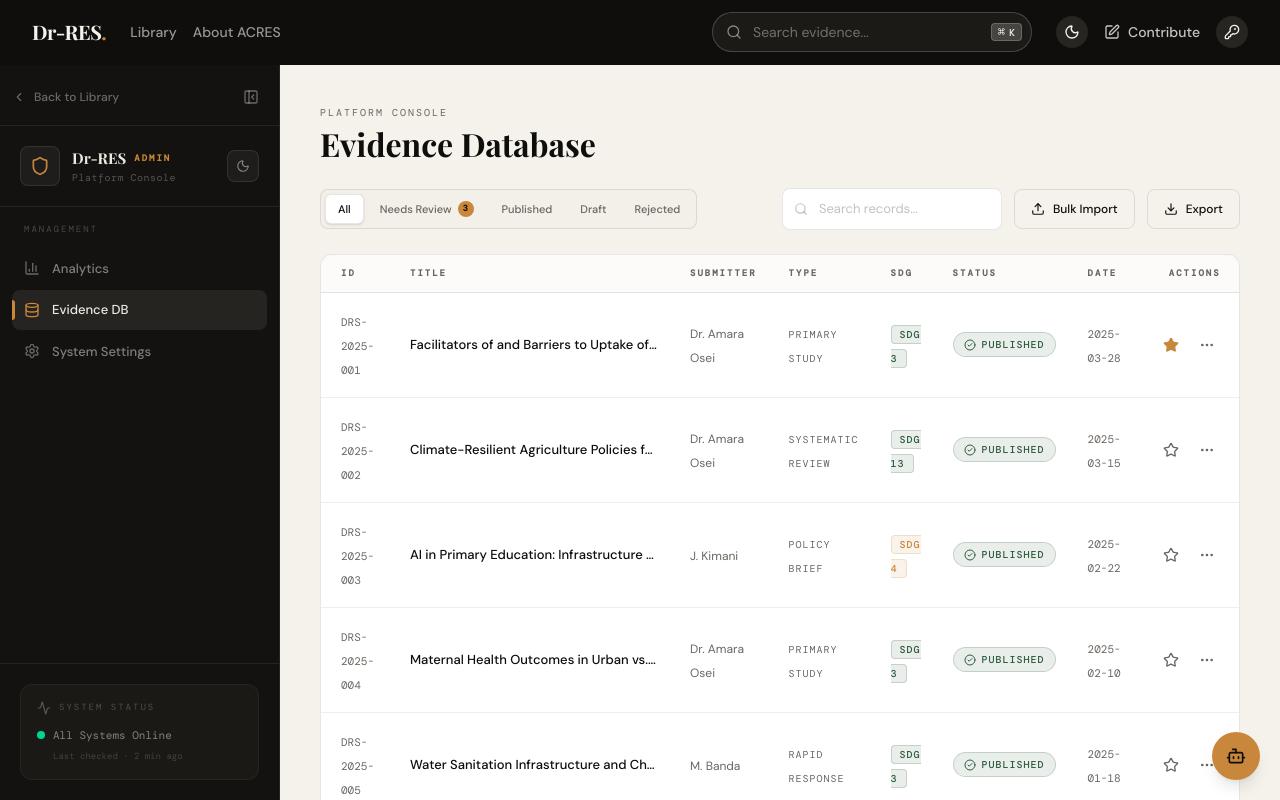
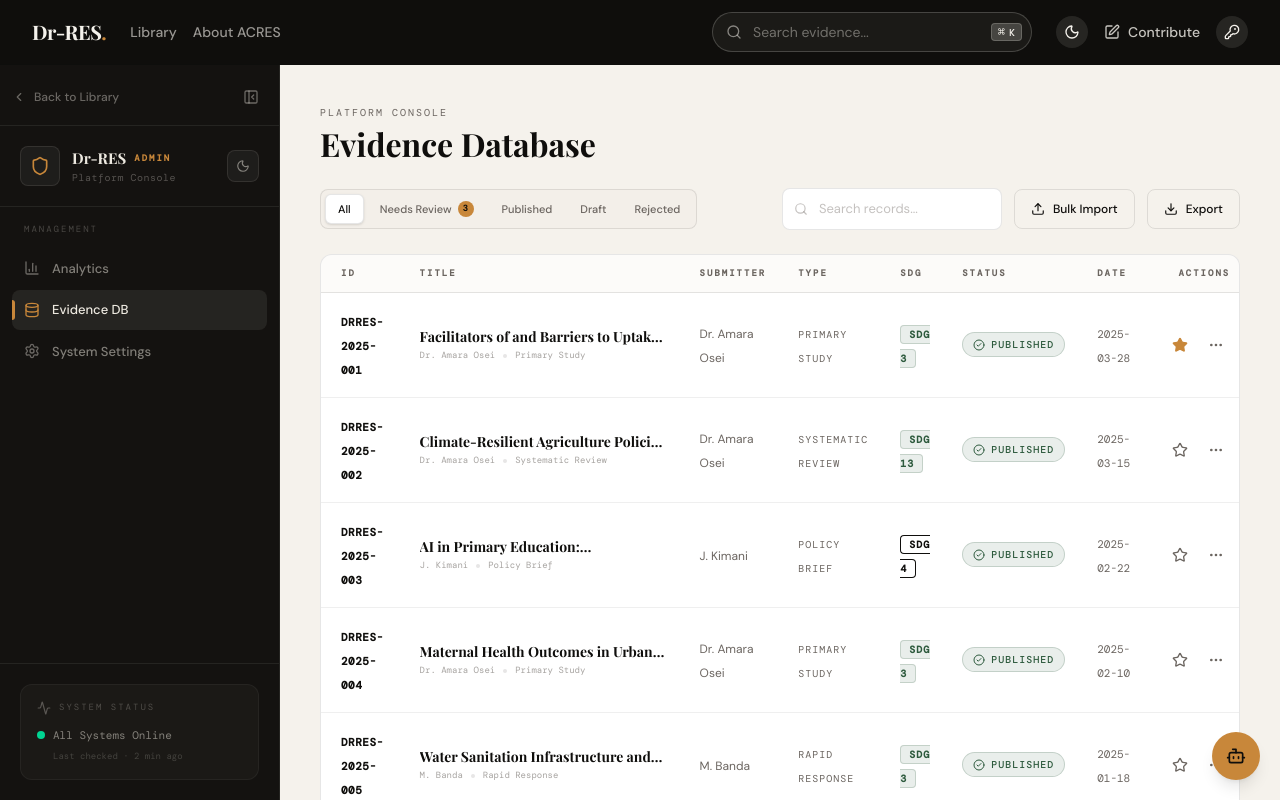
Before and after one commit to Aurits/drres-app, a Next.js app in the folder frontend/: page /admin/database in a window 1280 px wide. Built offline with nearby package versions, Linux system fonts and the light colour scheme.

Commit message:
feat: implement admin evidence database management dashboard and UI components

```diff
--- a/frontend/app/admin/database/page.tsx
+++ b/frontend/app/admin/database/page.tsx
@@ -9,9 +9,10 @@ import {
 
 type EvidenceRecord = {
   id: string;
-  title: string;
+  uniqueId: string;
   submitter: string;
   submitterEmail: string;
+  title: string;
   type: string;
   sdg: string;
   status: "Needs Review" | "Published" | "Draft" | "Rejected";
@@ -26,18 +27,18 @@ type EvidenceRecord = {
 };
 
 const MOCK_RECORDS: EvidenceRecord[] = [
-  { id: "DRS-2025-001", title: "Facilitators of and Barriers to Uptake of Home-Based HIV Testing", submitter: "Dr. Amara Osei", submitterEmail: "a.osei@mak.ac.ug", type: "Primary Study", sdg: "SDG 3", status: "Published", date: "2025-03-28", abstract: "Background: Integrating home-based HIV counseling and testing (HCT) with tuberculosis (TB) evaluation could improve the uptake of HIV testing among household contacts of patients with active TB.", authors: "Osei A., Kimani J., Nakamura T.", year: "2025", country: "Uganda", priorityArea: "Communicable Diseases", doi: "10.1097/QAI.0000000000001617", isFeatured: true },
-  { id: "DRS-2025-002", title: "Climate-Resilient Agriculture Policies for Sub-Saharan Drylands", submitter: "Dr. Amara Osei", submitterEmail: "a.osei@mak.ac.ug", type: "Systematic Review", sdg: "SDG 13", status: "Published", date: "2025-03-15", abstract: "A comprehensive review of 144 pilot programs testing drought-resistant crop subsidies and soil moisture retention techniques across Sub-Saharan Africa.", authors: "Institute for Climate Impact", year: "2024", country: "Sub-Saharan Africa", priorityArea: "Food Security", doi: "10.1016/j.gfs.2024.100815" },
-  { id: "DRS-2025-003", title: "AI in Primary Education: Infrastructure Requirements for Rural Deployment", submitter: "J. Kimani", submitterEmail: "j.kimani@uon.ac.ke", type: "Policy Brief", sdg: "SDG 4", status: "Published", date: "2025-02-22", abstract: "An analysis of the digital infrastructure gaps in rural East African schools and policy recommendations for bridging the EdTech divide.", authors: "African Tech Policy Network", year: "2024", country: "Kenya", priorityArea: "Digital Infrastructure", doi: "10.1080/02680513.2024.2312788" },
-  { id: "DRS-2025-004", title: "Maternal Health Outcomes in Urban vs. Rural Settings Across East Africa", submitter: "Dr. Amara Osei", submitterEmail: "a.osei@mak.ac.ug", type: "Primary Study", sdg: "SDG 3", status: "Published", date: "2025-02-10", abstract: "A multi-site study comparing maternal health outcomes across urban and rural settings in Uganda, Kenya, and Tanzania.", authors: "Osei A., Banda M., Wanjiku R.", year: "2025", country: "East Africa", priorityArea: "Accessible Healthcare", doi: "10.1016/j.healthpol.2025.03.001" },
-  { id: "DRS-2025-005", title: "Water Sanitation Infrastructure and Cholera Prevention in Kampala Districts", submitter: "M. Banda", submitterEmail: "m.banda@makerere.ac.ug", type: "Rapid Response", sdg: "SDG 3", status: "Published", date: "2025-01-18", abstract: "A rapid evidence synthesis examining the relationship between water sanitation infrastructure investments and cholera incidence.", authors: "Banda M., Odhiambo P.", year: "2025", country: "Uganda", priorityArea: "Global Health Security", doi: "10.1186/s12889-025-18234-w" },
-  { id: "DRS-2025-006", title: "Renewable Solar Micro-Grid Deployment: Policy Frameworks for County-Level Implementation", submitter: "T. Nakamura", submitterEmail: "t.nakamura@jica.go.jp", type: "Policy Brief", sdg: "SDG 13", status: "Published", date: "2024-12-30", abstract: "Evaluating county-level policy frameworks for the deployment of solar micro-grids in off-grid communities across Kenya.", authors: "Nakamura T., Wambui S.", year: "2024", country: "Kenya", priorityArea: "Renewable Energy", doi: "10.1016/j.enpol.2024.114489" },
-  { id: "DRS-2025-007", title: "Digital Literacy Training Outcomes Among Primary School Teachers in Western Kenya", submitter: "S. Wambui", submitterEmail: "s.wambui@ku.ac.ke", type: "Primary Study", sdg: "SDG 4", status: "Published", date: "2024-12-15", abstract: "Measuring the effectiveness of a 6-month digital literacy training program for primary school teachers.", authors: "Wambui S., Achieng L.", year: "2024", country: "Kenya", priorityArea: "Digital Infrastructure", doi: "" },
-  { id: "DRS-2025-008", title: "Community Health Worker Retention Strategies: A Multi-Country Analysis", submitter: "Dr. Amara Osei", submitterEmail: "a.osei@mak.ac.ug", type: "Systematic Review", sdg: "SDG 3", status: "Published", date: "2024-11-28", abstract: "Systematic analysis of retention strategies for community health workers across 8 Sub-Saharan African countries.", authors: "Osei A., Mwangi K., Diallo F.", year: "2024", country: "Sub-Saharan Africa", priorityArea: "Accessible Healthcare", doi: "10.1186/s12960-024-00923-w" },
-  { id: "DRS-2025-009", title: "Impact of Drought-Resistant Crop Subsidies on Smallholder Farmer Incomes", submitter: "P. Odhiambo", submitterEmail: "p.odhiambo@cgiar.org", type: "Primary Study", sdg: "SDG 13", status: "Needs Review", date: "2025-04-05", abstract: "A randomized controlled trial examining the income effects of drought-resistant crop subsidies on smallholder farmers in the Sahel region.", authors: "Odhiambo P., Traoré A., Schmidt H.", year: "2025", country: "Sahel Region", priorityArea: "Food Security", doi: "10.1016/j.worlddev.2025.106389" },
-  { id: "DRS-2025-010", title: "Antimicrobial Resistance Surveillance Networks: A Gap Analysis for Eastern Africa", submitter: "Dr. Amara Osei", submitterEmail: "a.osei@mak.ac.ug", type: "Primary Study", sdg: "SDG 3", status: "Needs Review", date: "2025-04-02", abstract: "A comprehensive gap analysis of antimicrobial resistance surveillance networks across Eastern African nations, identifying critical infrastructure and capacity needs.", authors: "Osei A., Ngure K., Ssempijja V.", year: "2025", country: "Eastern Africa", priorityArea: "Communicable Diseases", doi: "10.1016/j.ijantimicag.2025.107123" },
-  { id: "DRS-2025-011", title: "Soil Carbon Sequestration Potential Under Agroforestry Systems in the Sahel", submitter: "T. Nakamura", submitterEmail: "t.nakamura@jica.go.jp", type: "Policy Brief", sdg: "SDG 13", status: "Needs Review", date: "2025-04-06", abstract: "Policy brief evaluating the carbon sequestration potential of different agroforestry systems in Sahelian landscapes.", authors: "Nakamura T., Traoré A., Diallo F.", year: "2025", country: "Sahel Region", priorityArea: "Food Security", doi: "" },
-  { id: "DRS-2025-012", title: "Mobile Health Interventions for Chronic Disease Management: Uganda Pilot Results", submitter: "M. Banda", submitterEmail: "m.banda@makerere.ac.ug", type: "Primary Study", sdg: "SDG 3", status: "Draft", date: "2025-04-07", abstract: "Pilot study results from a mobile health intervention program for chronic disease management in urban Kampala.", authors: "Banda M., Osei A.", year: "2025", country: "Uganda", priorityArea: "Accessible Healthcare", doi: "" },
+  { id: "1", uniqueId: "DRRES-2025-001", title: "Facilitators of and Barriers to Uptake of Home-Based HIV Testing", submitter: "Dr. Amara Osei", submitterEmail: "a.osei@mak.ac.ug", type: "Primary Study", sdg: "SDG 3: Good Health", status: "Published", date: "2025-03-28", abstract: "Background: Integrating home-based HIV counseling and testing (HCT) with tuberculosis (TB) evaluation could improve the uptake of HIV testing among household contacts of patients with active TB.", authors: "Osei A., Kimani J., Nakamura T.", year: "2025", country: "Uganda", priorityArea: "Communicable Diseases", doi: "10.1097/QAI.0000000000001617", isFeatured: true },
+  { id: "2", uniqueId: "DRRES-2025-002", title: "Climate-Resilient Agriculture Policies for Sub-Saharan Drylands", submitter: "Dr. Amara Osei", submitterEmail: "a.osei@mak.ac.ug", type: "Systematic Review", sdg: "SDG 13: Climate Action", status: "Published", date: "2025-03-15", abstract: "A comprehensive review of 144 pilot programs testing drought-resistant crop subsidies and soil moisture retention techniques across Sub-Saharan Africa.", authors: "Institute for Climate Impact", year: "2024", country: "Sub-Saharan Africa", priorityArea: "Food Security", doi: "10.1016/j.gfs.2024.100815" },
+  { id: "3", uniqueId: "DRRES-2025-003", title: "AI in Primary Education: Infrastructure Requirements for Rural Deployment", submitter: "J. Kimani", submitterEmail: "j.kimani@uon.ac.ke", type: "Policy Brief", sdg: "SDG 4: Quality Education", status: "Published", date: "2025-02-22", abstract: "An analysis of the digital infrastructure gaps in rural East African schools and policy recommendations for bridging the EdTech divide.", authors: "African Tech Policy Network", year: "2024", country: "Kenya", priorityArea: "Digital Infrastructure", doi: "10.1080/02680513.2024.2312788" },
+  { id: "4", uniqueId: "DRRES-2025-004", title: "Maternal Health Outcomes in Urban vs. Rural Settings Across East Africa", submitter: "Dr. Amara Osei", submitterEmail: "a.osei@mak.ac.ug", type: "Primary Study", sdg: "SDG 3: Good Health", status: "Published", date: "2025-02-10", abstract: "A multi-site study comparing maternal health outcomes across urban and rural settings in Uganda, Kenya, and Tanzania.", authors: "Osei A., Banda M., Wanjiku R.", year: "2025", country: "East Africa", priorityArea: "Accessible Healthcare", doi: "10.1016/j.healthpol.2025.03.001" },
+  { id: "5", uniqueId: "DRRES-2025-005", title: "Water Sanitation Infrastructure and Cholera Prevention in Kampala Districts", submitter: "M. Banda", submitterEmail: "m.banda@makerere.ac.ug", type: "Rapid Response", sdg: "SDG 3: Good Health", status: "Published", date: "2025-01-18", abstract: "A rapid evidence synthesis examining the relationship between water sanitation infrastructure investments and cholera incidence.", authors: "Banda M., Odhiambo P.", year: "2025", country: "Uganda", priorityArea: "Global Health Security", doi: "10.1186/s12889-025-18234-w" },
+  { id: "6", uniqueId: "DRRES-2025-006", title: "Renewable Solar Micro-Grid Deployment: Policy Frameworks for County-Level Implementation", submitter: "T. Nakamura", submitterEmail: "t.nakamura@jica.go.jp", type: "Policy Brief", sdg: "SDG 13: Climate Action", status: "Published", date: "2024-12-30", abstract: "Evaluating county-level policy frameworks for the deployment of solar micro-grids in off-grid communities across Kenya.", authors: "Nakamura T., Wambui S.", year: "2024", country: "Kenya", priorityArea: "Renewable Energy", doi: "10.1016/j.enpol.2024.114489" },
+  { id: "7", uniqueId: "DRRES-2025-007", title: "Digital Literacy Training Outcomes Among Primary School Teachers in Western Kenya", submitter: "S. Wambui", submitterEmail: "s.wambui@ku.ac.ke", type: "Primary Study", sdg: "SDG 4: Quality Education", status: "Published", date: "2024-12-15", abstract: "Measuring the effectiveness of a 6-month digital literacy training program for primary school teachers.", authors: "Wambui S., Achieng L.", year: "2024", country: "Kenya", priorityArea: "Digital Infrastructure", doi: "" },
+  { id: "8", uniqueId: "DRRES-2025-008", title: "Community Health Worker Retention Strategies: A Multi-Country Analysis", submitter: "Dr. Amara Osei", submitterEmail: "a.osei@mak.ac.ug", type: "Systematic Review", sdg: "SDG 3: Good Health", status: "Published", date: "2024-11-28", abstract: "Systematic analysis of retention strategies for community health workers across 8 Sub-Saharan African countries.", authors: "Osei A., Mwangi K., Diallo F.", year: "2024", country: "Sub-Saharan Africa", priorityArea: "Accessible Healthcare", doi: "10.1186/s12960-024-00923-w" },
+  { id: "9", uniqueId: "DRRES-2025-009", title: "Impact of Drought-Resistant Crop Subsidies on Smallholder Farmer Incomes", submitter: "P. Odhiambo", submitterEmail: "p.odhiambo@cgiar.org", type: "Primary Study", sdg: "SDG 13: Climate Action", status: "Needs Review", date: "2025-04-05", abstract: "A randomized controlled trial examining the income effects of drought-resistant crop subsidies on smallholder farmers in the Sahel region.", authors: "Odhiambo P., Traoré A., Schmidt H.", year: "2025", country: "Sahel Region", priorityArea: "Food Security", doi: "10.1016/j.worlddev.2025.106389" },
+  { id: "10", uniqueId: "DRRES-2025-010", title: "Antimicrobial Resistance Surveillance Networks: A Gap Analysis for Eastern Africa", submitter: "Dr. Amara Osei", submitterEmail: "a.osei@mak.ac.ug", type: "Primary Study", sdg: "SDG 3: Good Health", status: "Needs Review", date: "2025-04-02", abstract: "A comprehensive gap analysis of antimicrobial resistance surveillance networks across Eastern African nations, identifying critical infrastructure and capacity needs.", authors: "Osei A., Ngure K., Ssempijja V.", year: "2025", country: "Eastern Africa", priorityArea: "Communicable Diseases", doi: "10.1016/j.ijantimicag.2025.107123" },
+  { id: "11", uniqueId: "DRRES-2025-011", title: "Soil Carbon Sequestration Potential Under Agroforestry Systems in the Sahel", submitter: "T. Nakamura", submitterEmail: "t.nakamura@jica.go.jp", type: "Policy Brief", sdg: "SDG 13: Climate Action", status: "Needs Review", date: "2025-04-06", abstract: "Policy brief evaluating the carbon sequestration potential of different agroforestry systems in Sahelian landscapes.", authors: "Nakamura T., Traoré A., Diallo F.", year: "2025", country: "Sahel Region", priorityArea: "Food Security", doi: "" },
+  { id: "12", uniqueId: "DRRES-2025-012", title: "Mobile Health Interventions for Chronic Disease Management: Uganda Pilot Results", submitter: "M. Banda", submitterEmail: "m.banda@makerere.ac.ug", type: "Primary Study", sdg: "SDG 3: Good Health", status: "Draft", date: "2025-04-07", abstract: "Pilot study results from a mobile health intervention program for chronic disease management in urban Kampala.", authors: "Banda M., Osei A.", year: "2025", country: "Uganda", priorityArea: "Accessible Healthcare", doi: "" },
 ];
 
 const STATUS_CONFIG: Record<string, { color: string; bg: string; border: string; icon: React.ReactNode }> = {
@@ -165,12 +166,19 @@ export default function AdminDatabasePage() {
                 return (
                   <tr key={record.id} className="border-b border-border/60 hover:bg-muted/10 transition-colors group relative">
                     <td className="px-5 py-4">
-                      <span className="font-mono text-[11px] text-muted-foreground">{record.id}</span>
+                      <span className="font-mono text-[11px] font-bold text-foreground tracking-[0.5px]">
+                        {record.uniqueId}
+                      </span>
                     </td>
-                    <td className="px-4 py-4 max-w-[280px]">
-                      <p className="text-[13px] font-medium text-foreground group-hover:text-primary transition-colors truncate">
-                        {record.title}
-                      </p>
+                    <td className="px-4 py-4 min-w-[280px]">
+                      <div className="flex flex-col gap-1">
+                        <span className="font-serif text-[14px] font-bold text-foreground line-clamp-1 leading-tight">{record.title}</span>
+                        <div className="flex items-center gap-2">
+                          <span className="font-mono text-[9px] text-muted-foreground/60">{record.submitter}</span>
+                          <span className="w-1 h-1 rounded-full bg-border" />
+                          <span className="font-mono text-[9px] text-muted-foreground/60">{record.type}</span>
+                        </div>
+                      </div>
                     </td>
                     <td className="px-4 py-4 hidden lg:table-cell">
                       <span className="text-[12px] text-muted-foreground">{record.submitter}</span>
@@ -179,12 +187,12 @@ export default function AdminDatabasePage() {
                       <span className="font-mono text-[10px] tracking-[1px] text-muted-foreground uppercase">{record.type}</span>
                     </td>
                     <td className="px-4 py-4 hidden xl:table-cell">
-                      <span className={`font-mono text-[10px] tracking-[1px] uppercase px-2 py-0.5 rounded-[4px] border font-medium ${
+                      <span className={`font-mono text-[10px] tracking-[1px] uppercase px-2 py-0.5 rounded-[4px] border font-bold ${
                         record.sdg.includes("3") ? "bg-forest/10 text-forest border-forest/20"
                         : record.sdg.includes("13") ? "bg-sky/10 text-sky border-sky/20"
-                        : "bg-primary/10 text-primary border-primary/20"
+                        : "bg-amber/10 text-amber border-amber/20"
                       }`}>
-                        {record.sdg}
+                        {record.sdg.split(':')[0]}
                       </span>
                     </td>
                     <td className="px-4 py-4">
--- a/frontend/app/page.tsx
+++ b/frontend/app/page.tsx
@@ -15,18 +15,20 @@ export default function Home() {
   const featuredEvidence = [
     {
       id: "DRRES-2025-001",
+      uniqueId: "DRRES-2025-001",
       title: "Impact of Climate-Resilient Subsidies on Smallholder Farmers in Uganda",
       abstract: "A comprehensive analysis of fiscal support mechanisms designed to mitigate drought impact among subsistence farmers in the cattle corridor...",
       type: "Policy Brief",
-      sdg: "SDG 13",
+      sdg: "SDG 13: Climate Action",
       date: "March 2025"
     },
     {
       id: "DRRES-2025-004",
+      uniqueId: "DRRES-2025-004",
       title: "Tele-medicine Infrastructure Gaps in Rural Eastern Africa: A Synthesis",
       abstract: "Identifying the critical digital infrastructure barriers preventing the adoption of hybrid healthcare delivery models across off-grid communities...",
       type: "Rapid Response",
-      sdg: "SDG 3",
+      sdg: "SDG 3: Good Health",
       date: "Feb 2025"
     }
   ];
@@ -166,16 +168,16 @@ export default function Home() {
 
           <div className="grid grid-cols-1 md:grid-cols-2 gap-8 lg:gap-12">
             {featuredEvidence.map((item, idx) => (
-              <div key={item.id} className="group relative bg-background border border-border rounded-2xl p-8 hover:border-primary/40 transition-all shadow-sm hover:shadow-xl hover:-translate-y-1 duration-300 overflow-hidden">
+              <div key={item.id} className="group relative bg-background border border-border rounded-xl p-8 hover:border-primary/40 transition-all shadow-sm hover:shadow-xl hover:-translate-y-1 duration-300 overflow-hidden">
                 <div className="absolute top-0 right-0 p-6 opacity-5 group-hover:opacity-10 transition-opacity">
                   <span className="font-serif italic text-6xl lg:text-8xl">{item.id.split('-').pop()}</span>
                 </div>
 
-                <div className="flex items-center gap-3 mb-6">
-                  <span className="font-mono text-[9px] px-2 py-0.5 bg-primary/10 text-primary border border-primary/20 rounded uppercase font-bold tracking-wider">
+                <div className="flex items-center gap-2.5 mb-6">
+                  <span className="font-mono text-[9px] px-2.5 py-1 bg-foreground text-background rounded uppercase font-bold tracking-wider">
                     {item.type}
                   </span>
-                  <span className="font-mono text-[9px] px-2 py-0.5 bg-foreground/5 text-muted-foreground border border-border rounded uppercase font-bold tracking-wider">
+                  <span className={`font-mono text-[9px] px-2.5 py-1 rounded uppercase font-bold tracking-wider border ${item.sdg.includes('SDG 3') ? 'bg-forest/10 text-forest border-forest/20' : item.sdg.includes('SDG 13') ? 'bg-sky/10 text-sky border-sky/20' : 'bg-amber/10 text-amber border-amber/20'}`}>
                     {item.sdg}
                   </span>
                 </div>
@@ -189,9 +191,9 @@ export default function Home() {
                 </p>
 
                 <div className="flex items-center justify-between pt-6 border-t border-border/60">
-                  <div className="flex items-center gap-4 text-[11px] text-muted-foreground font-mono">
-                    <span className="flex items-center gap-1.5 uppercase font-bold tracking-widest">
-                      ID: {item.id}
+                  <div className="flex items-center gap-4 text-[10px] text-muted-foreground font-mono">
+                    <span className="flex items-center gap-1.5 uppercase font-bold tracking-[0.5px]">
+                      ID: {item.uniqueId}
                     </span>
                     <span className="flex items-center gap-1.5">
                       <Clock className="w-3 h-3" />
--- a/frontend/app/search/page.tsx
+++ b/frontend/app/search/page.tsx
@@ -476,8 +476,8 @@ function SearchContent() {
                     <span className="font-mono text-[10px] tracking-[1.5px] uppercase px-2.5 py-1 rounded-[4px] font-medium bg-foreground text-background">
                       {item.type}
                     </span>
-                    <span className={`font-mono text-[10px] tracking-[1.5px] uppercase px-2.5 py-1 rounded-[4px] font-medium border ${item.sdg.includes('SDG 3') ? 'bg-forest/10 text-forest border-forest/20' : item.sdg.includes('SDG 13') ? 'bg-sky/10 text-sky border-sky/20' : 'bg-amber/10 text-amber border-amber/20'}`}>
-                      {item.sdg}
+                    <span className={`font-mono text-[10px] tracking-[1.5px] uppercase px-2.5 py-1 rounded-[4px] font-bold border ${item.sdg.includes('SDG 3') ? 'bg-forest/10 text-forest border-forest/20' : item.sdg.includes('SDG 13') ? 'bg-sky/10 text-sky border-sky/20' : 'bg-amber/10 text-amber border-amber/20'}`}>
+                      {item.sdg.split(':')[0]}
                     </span>
                     <span className="font-mono text-[10px] tracking-[1.5px] uppercase px-2.5 py-1 rounded-[4px] font-medium bg-muted/50 text-foreground border border-border">
                       {item.priorityArea}
```
Also changed, not shown: frontend/components/ui/EvidenceSheet.tsx (+7 -2 lines).
